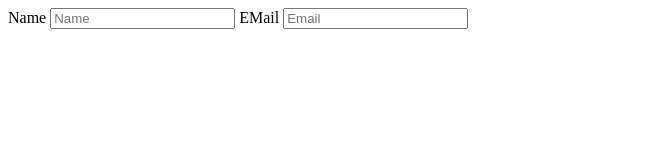
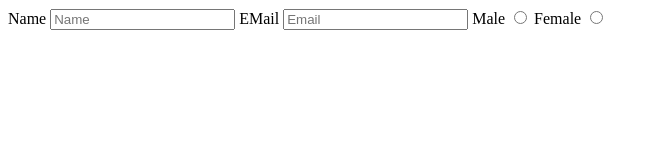
Before and after one commit to acciojob/signup-form-car-Lochan-sharma232, a website: page main.html in a window 1280 px wide. Shown: the whole page, without its empty margins (0-658 px from the left). Drawn offline with Linux system fonts and the light colour scheme.

Commit message:
created a submission

```diff
--- a/main.html
+++ b/main.html
@@ -12,8 +12,10 @@
 		<input placeholder="Name" type="text" id="name" required>
 		<label for="Email">EMail</label>
 		<input placeholder="Email" type="email" id="email" required>
-
-
+		<label for="gender_m">Male</label>
+        <input type="radio" id="gender_m" name="gender" required/>
+		<label for="gender_f">Female</label>
+		<input type="radio" id="gender_f" name="gender" required/>
 	</form>
 	<!-- the entire body must be written by student -->
     <script type="text/javascript" src="./script.js">
```
